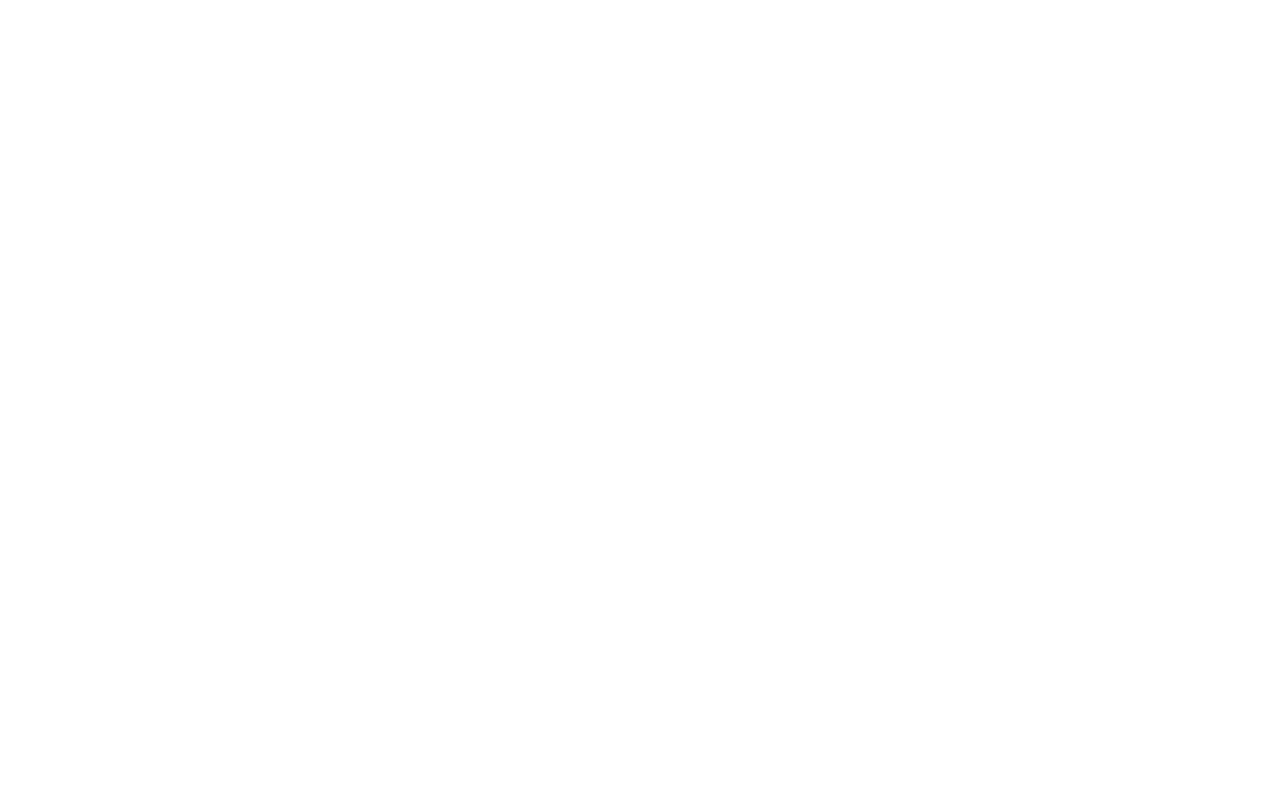
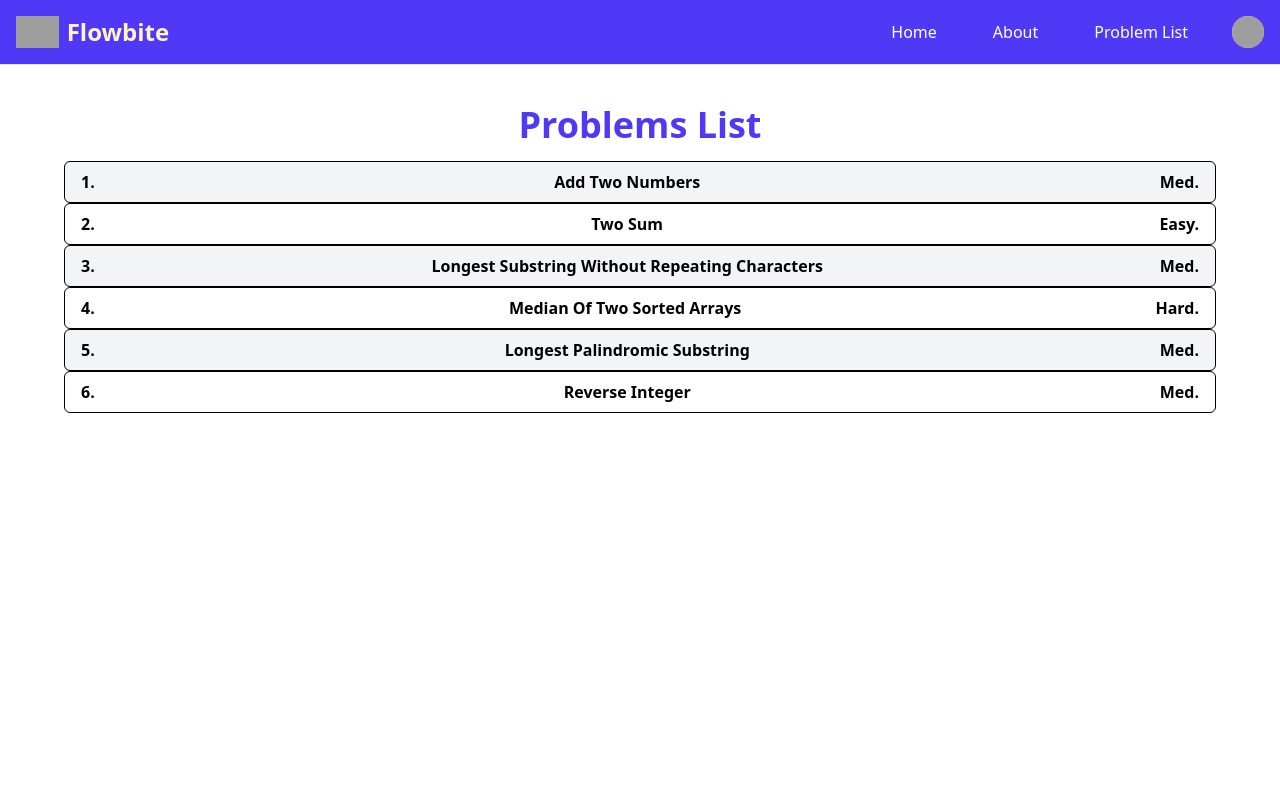
Before and after one commit to babitakry/codedsa, a React (Vite) app in the folder Frontend/: page /problems in a window 1280 px wide. Before the commit this address had no page. Shown: the top 800 px of the page. Built offline with nearby package versions, Linux system fonts and the light colour scheme; grey boxes are pictures that could not be loaded.

Commit message:
problems list ui ready

```diff
--- a/Frontend/src/App.jsx
+++ b/Frontend/src/App.jsx
@@ -2,15 +2,21 @@ import Signin from './components/auth/Signin'
 import Signup from './components/auth/Signup'
 import { Routes, Route } from "react-router";
 import Home from './pages/Home';
+import Problems from './pages/Problems';
+import Navbar from './components/ui/Navbar';
+import Footer from './components/ui/Footer';
 
 function App() {
   return (
     <>
+      <Navbar />
       <Routes>
         <Route path="/" element={<Home />} />
         <Route path="/signup" element={<Signup/>}/>
         <Route path="/signin" element={<Signin/>}/>
+        <Route path="/problems" element={<Problems/>}/>
       </Routes>
+      <Footer/>
     </>
   )
 }
--- /dev/null
+++ b/Frontend/src/components/Question/Question.jsx
@@ -0,0 +1,13 @@
+import React from 'react'
+
+const Question = ({ problem,index }) => {
+    return (
+        <div className={`font-bold ${index%2==0 ? "bg-gray-100" : "bg-transparent"} flex justify-between items-center px-4 border rounded-md py-2`}>
+            <span>{problem?.Q_no}.</span>
+            <p className='capitalize'>{problem?.Q_name}</p>
+            <p className=' '>{problem?.Q_level}.</p>
+        </div>
+    )
+}
+
+export default Question
--- a/Frontend/src/components/auth/Signin.jsx
+++ b/Frontend/src/components/auth/Signin.jsx
@@ -27,6 +27,8 @@ const Signin = () => {
                 }
             });
             console.log(response);
+            localStorage.setItem("token",response.data?.access_token);
+            navigate("/")
 
           } catch (err) {
             console.log(err.response)
@@ -34,7 +36,6 @@ const Signin = () => {
             if(err.response.status == 404){
                 // Redirect to Sign Up page
                 navigate("/signup")
-
             }
           }
         setIsSigning(false)
--- a/Frontend/src/components/ui/Navbar.jsx
+++ b/Frontend/src/components/ui/Navbar.jsx
@@ -3,7 +3,7 @@ import { Link } from 'react-router';
 
 const Navbar = () => {
   return (
-    <nav className="border-b border-gray-200 bg-indigo-600 z-50 fixed top-0 w-full">
+    <nav className="border-b border-gray-200 bg-indigo-600 z-50 sticky top-0 w-full">
       <div className="max-w-screen-xl mx-auto flex flex-wrap items-center justify-between p-4">
         {/* Logo Section */}
         <a href="#" className="flex items-center space-x-2">
--- a/Frontend/src/pages/Home.jsx
+++ b/Frontend/src/pages/Home.jsx
@@ -7,10 +7,8 @@ import Footer from '../components/ui/Footer'
 const Home = () => {
   return (
     <div>
-        <Navbar/>
         <Hero />
         <Feature />
-        <Footer/>
     </div>
   )
 }
--- /dev/null
+++ b/Frontend/src/pages/Problems.jsx
@@ -0,0 +1,54 @@
+import React from 'react'
+import Question from '../components/Question/Question'
+
+const Problems = () => {
+    const problem_list = [
+        {
+            Q_no: 1,
+            Q_name: "Add Two Numbers",
+            Q_level: "Med",
+        },
+        {
+            Q_no: 2,
+            Q_name: "Two Sum",
+            Q_level: "Easy",
+        },
+        {
+            Q_no: 3,
+            Q_name: "Longest Substring Without Repeating Characters",
+            Q_level: "Med",
+        },
+        {
+            Q_no: 4,
+            Q_name: "Median of Two Sorted Arrays",
+            Q_level: "Hard",
+        },
+        {
+            Q_no: 5,
+            Q_name: "Longest Palindromic Substring",
+            Q_level: "Med",
+        },
+        {
+            Q_no: 6,
+            Q_name: "Reverse Integer",
+            Q_level: "Med",
+        },
+    ];
+
+    return (
+        <div className='max-w-6xl mx-auto min-h-screen'>
+            <h2 className='text-4xl text-center font-semibold text-indigo-600 mt-10 '>Problems List</h2>
+            <div className='mt-4'>
+                {problem_list.map((problem,ind) => (
+                    <Question
+                        index={ind}
+                        key={problem.Q_no}
+                        problem={problem}
+                    />
+                ))}
+            </div>
+        </div>
+    );
+};
+
+export default Problems;
```
